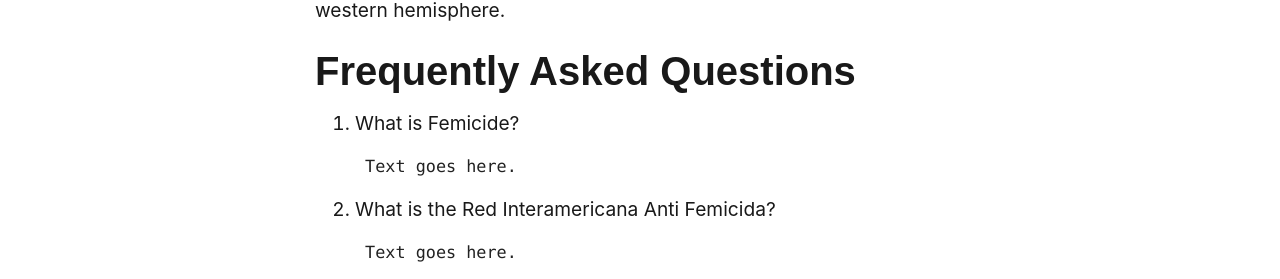
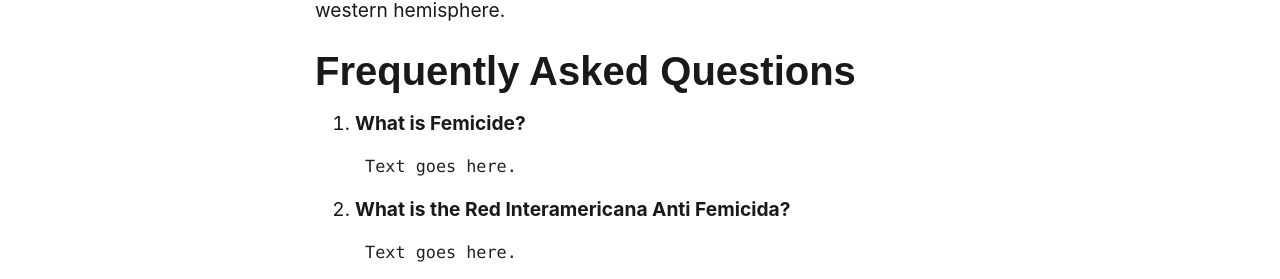
Before and after one commit to riaf-red/riaf-red.github.io, a Jekyll site: the page built from pages/about.md, in a window 1280 px wide. Shown: the part 629-908 px from the top of the page. Built offline with Jekyll 4.4.1, drawn with Linux system fonts in a browser that asks for light colours; nearby versions of some CDN libraries; some web fonts are replaced.

```diff
--- a/pages/about.md
+++ b/pages/about.md
@@ -19,13 +19,13 @@ This site is a collection of resources gathered by the Red Interamericana Anti F
 
 
 # Frequently Asked Questions
-1. What is Femicide?
+1. **What is Femicide?**
 
         Text goes here.
 
 
 
-2. What is the Red Interamericana Anti Femicida?
+2. **What is the Red Interamericana Anti Femicida?**
 
         Text goes here.
 
```
